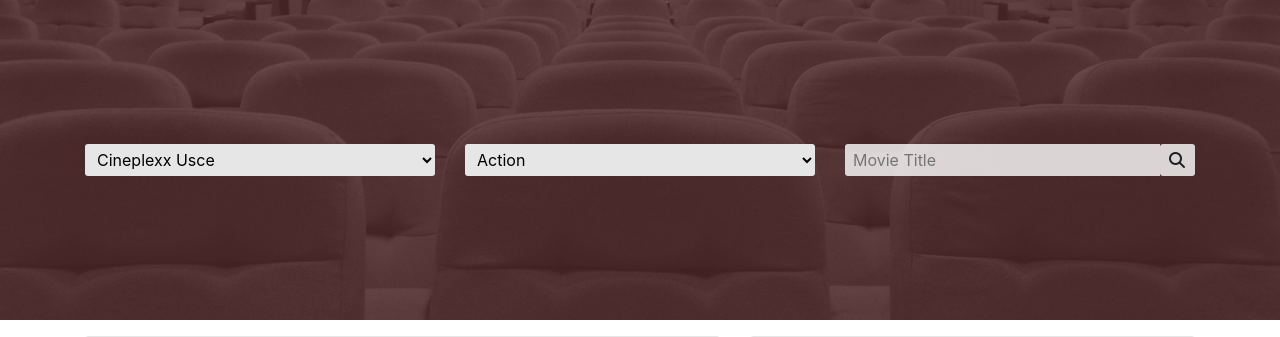
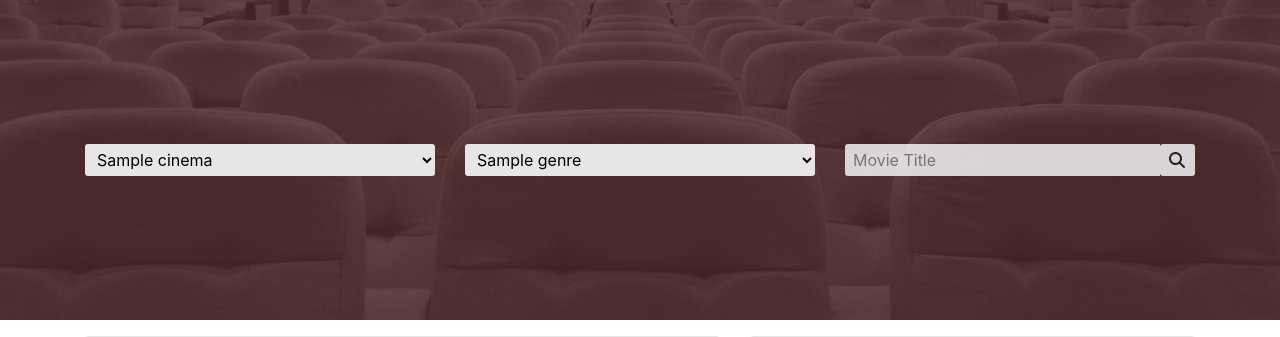
Before and after one commit to mgajin/repertoer-website, a Django app: template templates/pages/repertoer.html in a window 1280 px wide. Shown: the part 56-393 px from the top of the page. Run offline with Django 3.2, Linux system fonts and the light colour scheme; tables that the repository leaves empty hold one stand-in row (values such as "Sample post"); the template is opened without the code that fills it: values that come from a table or form of the project are taken from there, most other values are stand-ins (such as "Sample title", 1, 10 or a date in 2020); some libraries are stand-ins or nearby versions.

```diff
--- a/templates/pages/repertoer.html
+++ b/templates/pages/repertoer.html
@@ -6,12 +6,20 @@
         <div class="row">
             <div class="col-12 col-sm-6 col-md-4" id="box">
                 <select name="" id="">
-                    <option value="">Cineplexx Usce</option>
+                    {% if cinemas %}
+                    {% for cinema in cinemas %}
+                    <option value="{{cinema.id}}">{{cinema}}</option>
+                    {% endfor %}
+                    {% endif %}
                 </select>
             </div>
             <div class="col-12 col-sm-6 col-md-4" id="box">
                 <select name="" id="">
-                    <option value="">Action</option>
+                    {% if genres %}
+                    {% for genre in genres %}
+                    <option value="{{genre}}">{{genre}}</option>
+                    {% endfor %}
+                    {% endif %}
                 </select>
             </div>
             <div class="col-12 col-md-4" id="box">
```
Also changed, not shown: pages/views.py (+11 -1 lines).
